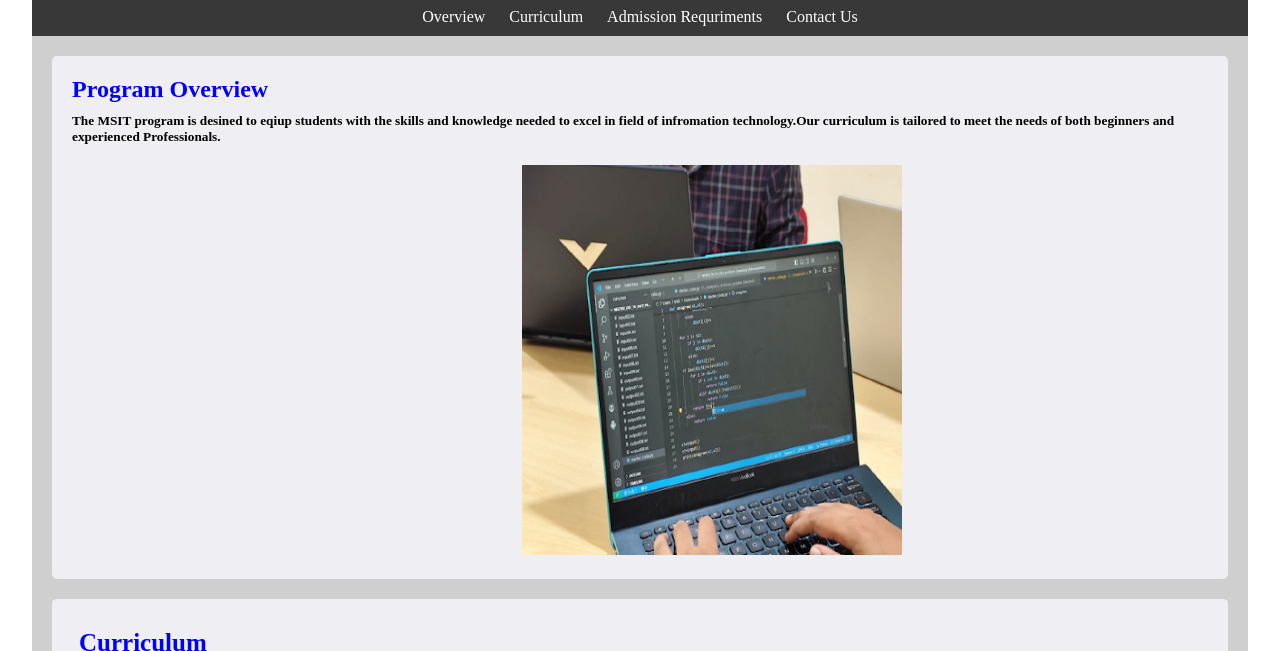
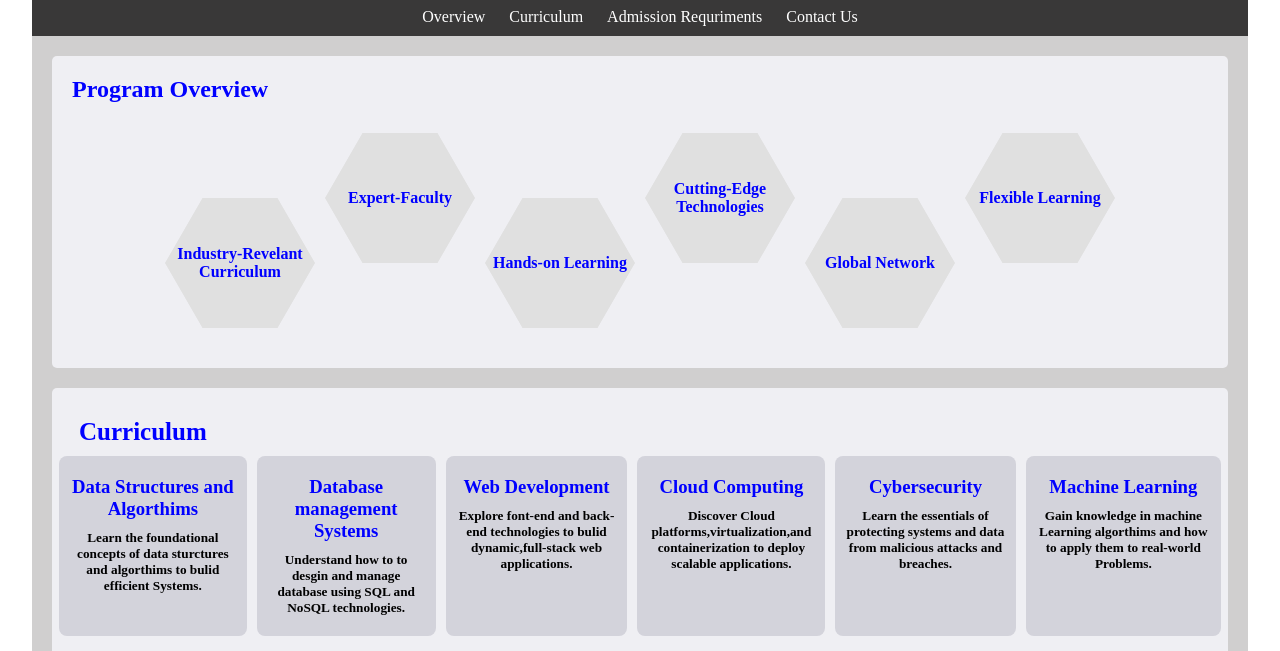
Before and after one commit to Ravurisomasekhar/html-css, a plain HTML site: page Day 2/index.html in a window 1280 px wide. Shown: the part 422-1073 px from the top of the page. Drawn offline with Linux system fonts and the light colour scheme.

Commit message:
day 5 changes

```diff
--- a/Day 2/index.html
+++ b/Day 2/index.html
@@ -32,8 +32,41 @@
     <div class="mama">
      <div class="three"id="Overview">
         <h2  >Program Overview</h2>
-        <h5>The MSIT program is desined to eqiup students with the skills and knowledge needed to excel in field of infromation technology.Our curriculum is tailored to meet the needs of both beginners and experienced Professionals. </h5>
-        <img src="image.png" width="380px" height="390px">
+        <div class="honeycomb">
+            <div class="hexagon">
+                <div class="hex-content">
+                    <h3>Industry-Revelant Curriculum</h3>
+                </div>
+            </div>
+            <div class="hexagon">
+                <div class="hex-content">
+                    <h3>Expert-Faculty</h3>
+                </div>
+            </div>
+            <div class="hexagon">
+                <div class="hex-content">
+                    <h3>Hands-on Learning</h3>
+                </div>
+            </div>
+            <div class="hexagon">
+                <div class="hex-content">
+                    <h3>Cutting-Edge Technologies</h3>
+                </div>
+            </div>
+            <div class="hexagon">
+                <div class="hex-content">
+                    <h3>Global Network</h3>
+                </div>
+            </div>
+            <div class="hexagon">
+                <div class="hex-content">
+                    <h3>Flexible Learning</h3>
+                </div>
+            </div>
+        </div>
+
+
+
     </div>
 </div>
 
--- a/Day 2/styles.css
+++ b/Day 2/styles.css
@@ -6,9 +6,10 @@
     width: 95%;
     margin: auto;
 }
-/* .grey background {
-    background-color: red;
-} */
+.threeN{
+    clip-path: polygon(25% 0%, 75% 0%, 100% 50%, 75% 100%, 25% 100%, 0% 50%);
+    background-color: #404040;
+}
 
 .one{
     background-color: #404040;
@@ -37,19 +38,7 @@
     padding-bottom: 10px;
     padding-left: 20px;
 }
-.three h5{
-    padding-left: 20px;
-}
-.three img{
- margin-left: 470px;
- margin-top: 20px;
-}
-/* .three{
-    background-color: rgb(240, 241, 243);
-} */
-/* .three{
-    background-color: aquamarine;
-} */
+
 .four h2{
     color: rgb(0,0,255);
     padding: 10px 0px;
@@ -238,3 +227,49 @@
 .one button:hover{
     background-color: #0056b3;
 }
+.honeycomb {
+    display: flex;
+    flex-wrap: wrap;
+    gap: 10px;
+    justify-content: center;
+    padding: 20px 0;
+}
+
+.hexagon {
+    position: relative;
+    width: 150px;
+    height: 130px;
+    background-color: #e0e0e0;
+    clip-path: polygon(25% 0%, 75% 0%, 100% 50%, 75% 100%, 25% 100%, 0% 50%);
+    display: flex;
+    align-items: center;
+    justify-content: center;
+    transition: background-color 0.3s;
+}
+
+.hexagon:nth-child(odd) {
+    margin-top: 65px;
+}
+
+.hexagon:hover {
+    background-color:yellow;
+}
+
+.hex-content {
+    text-align: center;
+    color: blue;
+}
+.hex-content h3 {
+    margin: 0;
+    font-size: 1rem;
+    color:blue;
+}
+
+.hex-content p {
+    margin: 5px 0 0;
+    font-size: 0.9rem;
+    color: #ddd;
+}
+h3{
+    color: #0040df;
+}
```
